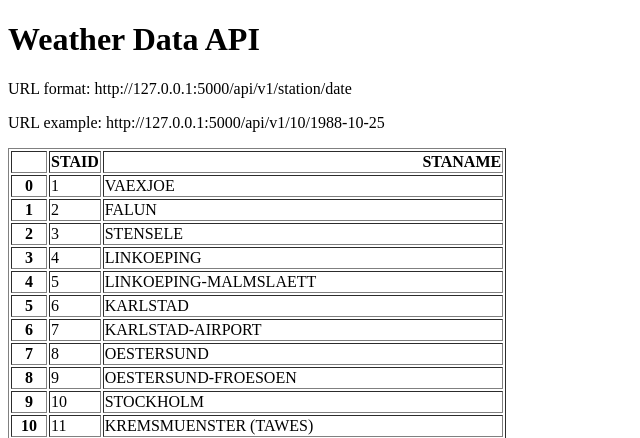
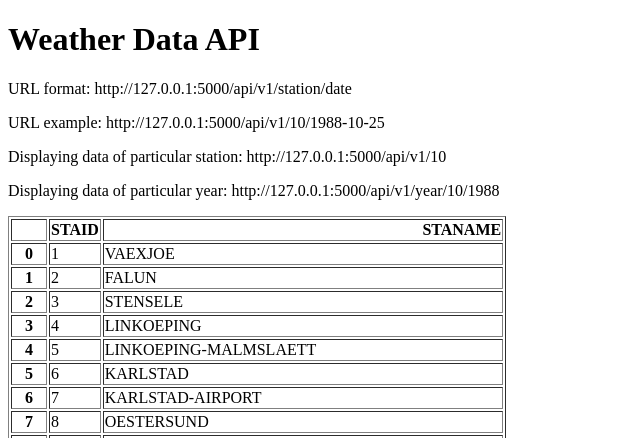
Before and after one commit to scriptedsim/Weather-API, a Flask app: page / in a window 1280 px wide. Shown: the top 438 px of the page, without its empty margins (0-640 px from the left). Run offline with Flask 3, Linux system fonts and the light colour scheme.

Commit message:
Adding url endpoints for displaying yearly and station data

```diff
--- a/main.py
+++ b/main.py
@@ -12,7 +12,7 @@ def home():
     return render_template("home.html", data=stations.to_html())
 
 @app.route("/api/v1/<station>/<date>")
-def about(station, date):
+def temperature(station, date):
     filename = "data_small/TG_STAID" + str(station).zfill(6) + ".txt"
     df = pd.read_csv(filename, skiprows=20, parse_dates=["    DATE"])
     temperatue = df.loc[df['    DATE'] == date]['   TG'].squeeze() / 10
@@ -20,5 +20,20 @@ def about(station, date):
             "date": date,
             "temperature": temperatue}
 
+@app.route("/api/v1/<station>")
+def station(station):
+    file = "data_small/TG_STAID" + str(station).zfill(6) + ".txt"
+    sd = pd.read_csv(file, skiprows=20)
+    return render_template("home.html", data=sd.to_html())
+
+@app.route("/api/v1/year/<station>/<year>")
+def year(station, year):
+    file = "data_small/TG_STAID" + str(station).zfill(6) + ".txt"
+    sd = pd.read_csv(file, skiprows=20)
+    sd['    DATE'] = sd['    DATE'].astype(str)
+    sd = sd[sd['    DATE'].str.startswith(str(year))]
+    return render_template("home.html", data=sd.to_html())
+
+
 if __name__ == "__main__":
     app.run(debug=True)
--- a/templates/home.html
+++ b/templates/home.html
@@ -11,6 +11,9 @@
     </h1>
     <p> URL format: http://127.0.0.1:5000/api/v1/station/date </p>
     <p> URL example: http://127.0.0.1:5000/api/v1/10/1988-10-25 </p>
+    <p> Displaying data of particular station: http://127.0.0.1:5000/api/v1/10 </p>
+    <p> Displaying data of particular year: http://127.0.0.1:5000/api/v1/year/10/1988 </p>
+
     <p> {{data|safe}}</p>
 
 </body>
```
